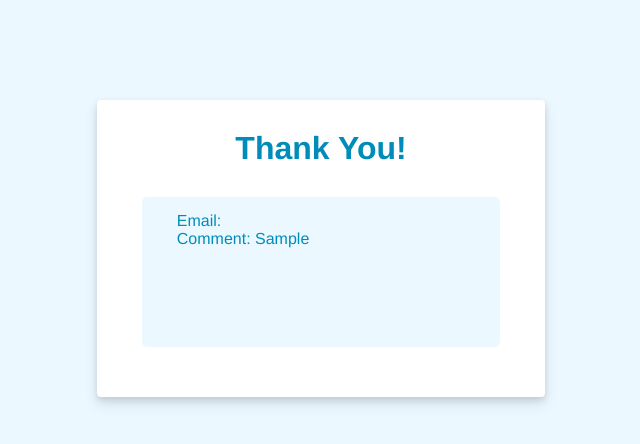
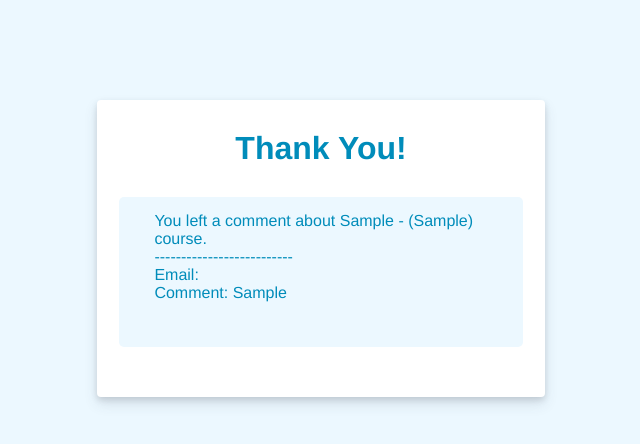
Before and after one commit to narsenieva/NataliiaArsenieva_COMP308Lab1_-Ex1, a React (Create React App) app: page /comment in a window 1280 px wide. Both pictures are taken after typing "Sample", "Sample", "Sample", "Sample" into the empty fields and a click on the button "Submit". Shown: the top 444 px of the page, without its empty margins (319-959 px from the left). Built offline with nearby package versions, Linux system fonts and the light colour scheme.

Commit message:
Props fixes - added new params

```diff
--- a/src/components/Comment/Comment.js
+++ b/src/components/Comment/Comment.js
@@ -7,6 +7,8 @@ export default function Comment(props) {
 
     const [comment, setComment] = useState();
     const [email, setEmail] = useState();
+    const [courseCode, setCourseCode] = useState();
+    const [courseName, setCourseName] = useState();
    // let loggedEmail = auth.getToken();
 
     useEffect(() => {
@@ -22,7 +24,7 @@ export default function Comment(props) {
       e.preventDefault();
      // auth.onAuthentication();
      //const fin_comment = this.comment;
-      props.history.push({pathname: '/thankyou', state: comment});
+      props.history.push({pathname: '/thankyou', state: {comment: comment, courseCode: courseCode,courseName: courseName}});
 
 
     };
@@ -34,11 +36,11 @@ export default function Comment(props) {
         <form onSubmit={handleSubmit}>
           <label>
               <p>Course Code:</p>
-              <input type="text" onChange={e => e.target.value}/>
+              <input type="text" onChange={e => setCourseCode(e.target.value)}/>
           </label>
           <label>
               <p>Course Name:</p>
-              <input type="text" onChange={e => e.target.value}/>
+              <input type="text" onChange={e => setCourseName(e.target.value)}/>
           </label>
           <label>
             <p>Email</p>
--- a/src/components/Form.css
+++ b/src/components/Form.css
@@ -43,8 +43,8 @@ textarea {
 }
 .thankYouBox {
   border-radius: 5px;
-  width: 80%;
-  margin-left: 10%;
+  width: 90%;
+  margin-left: 5%;
   padding: 5px;
   padding-top: 15px;
   min-height: 150px;
--- a/src/components/ThankYou/ThankYou.js
+++ b/src/components/ThankYou/ThankYou.js
@@ -5,7 +5,9 @@ import '../Form.css';
 
 export default function ThankYou(props) {
     const [email, setEmail] = useState();
-    const comment = props.location.state;
+    const comment = props.location.state.comment;
+    const courseCode = props.location.state.courseCode;
+    const courseName = props.location.state.courseName;
 
     useEffect(() => {
         const loggedInUser = auth.getToken();
@@ -19,6 +21,8 @@ export default function ThankYou(props) {
           <h1>Thank You!</h1>
           <div className="thankYouBox">
             <label>
+              <p>You left a comment about {courseCode} - ({courseName}) course.</p>
+              <p>--------------------------</p>
               <p>Email: {email}</p>
               <p>Comment: {comment}</p>
             </label>
```
